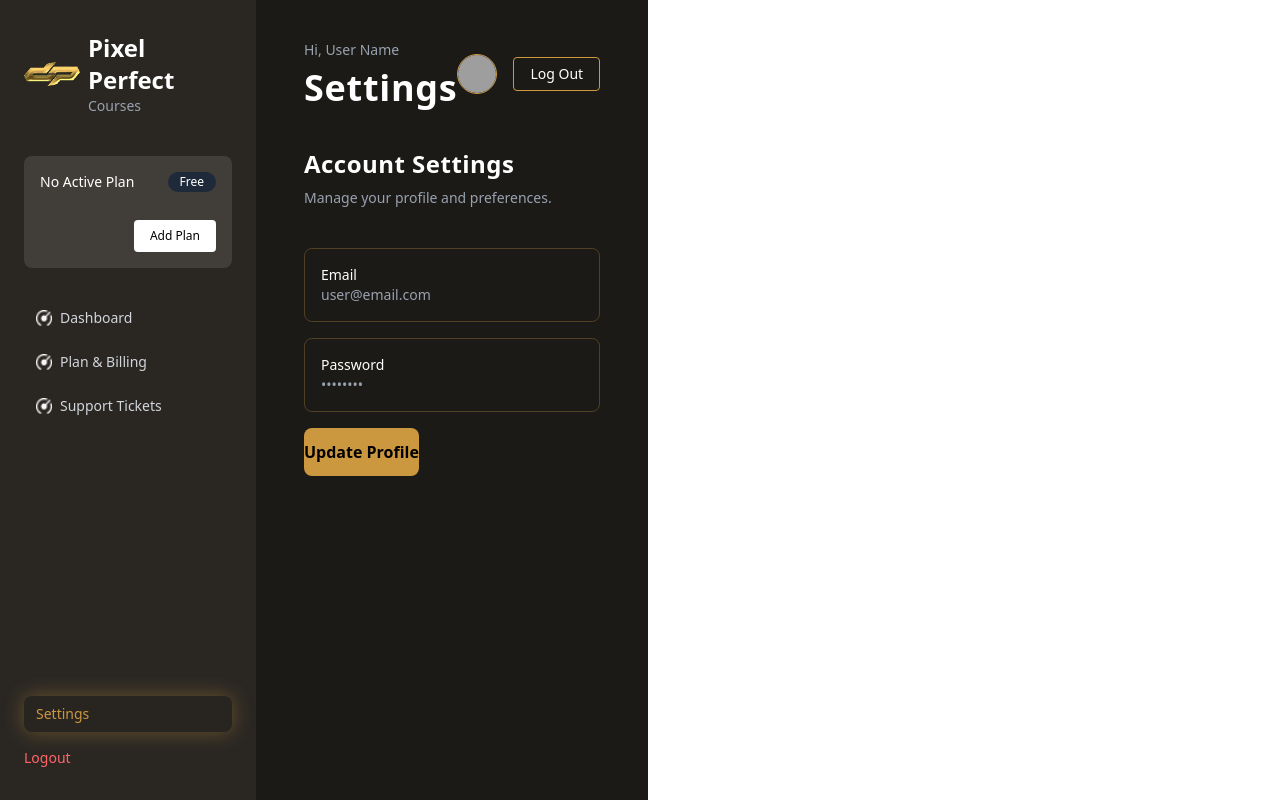
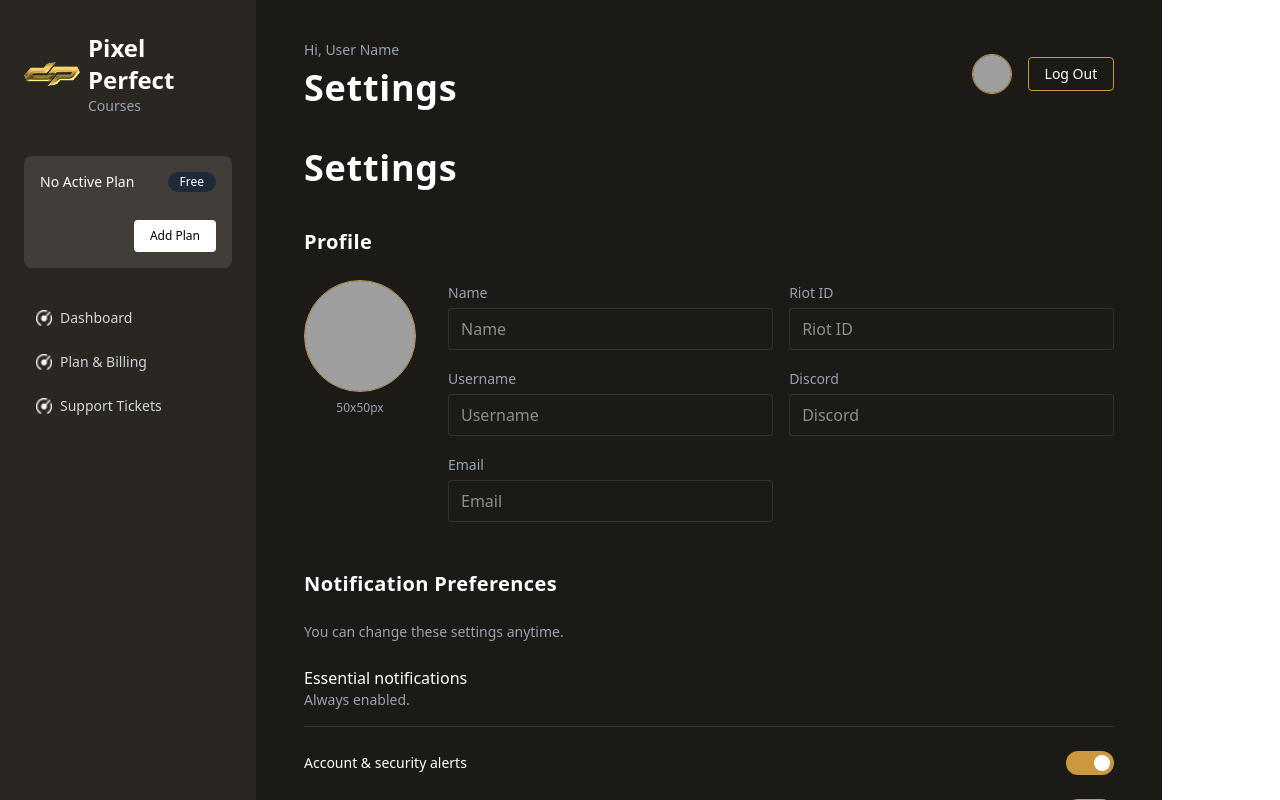
Before and after one commit to FatalFriction/pixel-perfect-landing, a Next.js app: page /dashboard in a window 1280 px wide. Both pictures are taken after a click on the button "Settings". Shown: the top 800 px of the page. Built offline with nearby package versions, Linux system fonts and the light colour scheme; grey boxes are pictures that could not be loaded.

Commit message:
feat: implement SettingsView component for user profile and notification settings

```diff
--- a/src/components/dashboards/DashboardLayout.tsx
+++ b/src/components/dashboards/DashboardLayout.tsx
@@ -8,6 +8,7 @@ import TeamCoaching from "../TeamCoaching";
 import TicketForm from "./TicketForm";
 import { plan } from "@/src/data/plan";
 import { Menu } from "lucide-react";
+import SettingsView from "./SettingsView";
 
 export type DashboardTab = "dashboard" | "billing" | "support" | "settings";
 
@@ -179,32 +180,7 @@ export default function DashboardLayout() {
           </div>
         )}
 
-        {activeTab === "settings" && (
-          <div className="flex flex-col gap-10 max-w-lg">
-            <div>
-              <h3 className="text-2xl font-bold mb-2">Account Settings</h3>
-              <p className="text-gray-400 text-sm">
-                Manage your profile and preferences.
-              </p>
-            </div>
-
-            <div className="space-y-4">
-              <div className="border border-[#CC983F]/30 rounded-lg p-4">
-                <p className="text-sm">Email</p>
-                <p className="text-gray-400 text-sm">user@email.com</p>
-              </div>
-
-              <div className="border border-[#CC983F]/30 rounded-lg p-4">
-                <p className="text-sm">Password</p>
-                <p className="text-gray-400 text-sm">••••••••</p>
-              </div>
-
-              <button className="bg-[#CC983F] text-black py-3 rounded-lg font-semibold">
-                Update Profile
-              </button>
-            </div>
-          </div>
-        )}
+        {activeTab === "settings" && <SettingsView />}
       </main>
     </div>
   );
--- /dev/null
+++ b/src/components/dashboards/SettingsView.tsx
@@ -0,0 +1,96 @@
+"use client";
+
+export default function SettingsView() {
+  return (
+    <div className="w-full">
+
+      <h1 className="text-4xl font-bold mb-10">Settings</h1>
+
+      {/* PROFILE */}
+      <div className="mb-12">
+        <h3 className="text-xl font-semibold mb-6">Profile</h3>
+
+        <div className="flex flex-col md:flex-row gap-8">
+
+          <div className="flex flex-col items-center">
+            <img
+              src="/avatar.png"
+              className="w-28 h-28 rounded-full border border-[#CC983F]"
+            />
+            <span className="text-xs text-gray-400 mt-2">50x50px</span>
+          </div>
+
+          <div className="grid md:grid-cols-2 gap-4 flex-1">
+
+            {["Name","Riot ID","Username","Discord","Email"].map((v) => (
+              <div key={v}>
+                <label className="text-sm text-gray-400">{v}</label>
+                <input
+                  className="w-full mt-1 px-3 py-2 rounded bg-[#1b1a17] border border-white/10"
+                  placeholder={v}
+                />
+              </div>
+            ))}
+
+          </div>
+        </div>
+      </div>
+
+      {/* NOTIFICATIONS */}
+      <div className="space-y-6">
+
+        <h3 className="text-xl font-semibold">Notification Preferences</h3>
+        <p className="text-gray-400 text-sm">
+          You can change these settings anytime.
+        </p>
+
+        <Pref title="Essential notifications" desc="Always enabled." />
+
+        <Toggle title="Account & security alerts" />
+        <Toggle title="Billing & payment updates" />
+        <Toggle title="Product updates & new features" />
+
+      </div>
+
+      {/* FOOTER BAR */}
+      <div className="fixed md:static bottom-0 left-0 w-full md:w-auto mt-12 bg-[#2a2723] md:bg-transparent px-6 py-4 rounded-xl flex justify-between items-center gap-4">
+
+        <span className="text-sm text-gray-400 hidden md:block">
+          You have unsaved changes.
+        </span>
+
+        <div className="flex gap-4 w-full md:w-auto">
+          <button className="flex-1 md:flex-none border border-[#CC983F] px-6 py-2 rounded">
+            Reset Changes
+          </button>
+
+          <button className="flex-1 md:flex-none bg-[#CC983F] text-black px-6 py-2 rounded">
+            Save
+          </button>
+        </div>
+      </div>
+
+    </div>
+  );
+}
+
+function Pref({ title, desc }: any) {
+  return (
+    <div>
+      <p className="font-medium">{title}</p>
+      <p className="text-sm text-gray-400">{desc}</p>
+      <hr className="border-white/10 mt-4" />
+    </div>
+  );
+}
+
+function Toggle({ title }: any) {
+  return (
+    <div className="flex justify-between items-center">
+      <p className="text-sm">{title}</p>
+      <span className="w-12 h-6 bg-[#CC983F] rounded-full relative">
+        <span className="absolute right-1 top-1 w-4 h-4 bg-white rounded-full" />
+      </span>
+    </div>
+  );
+}
```
